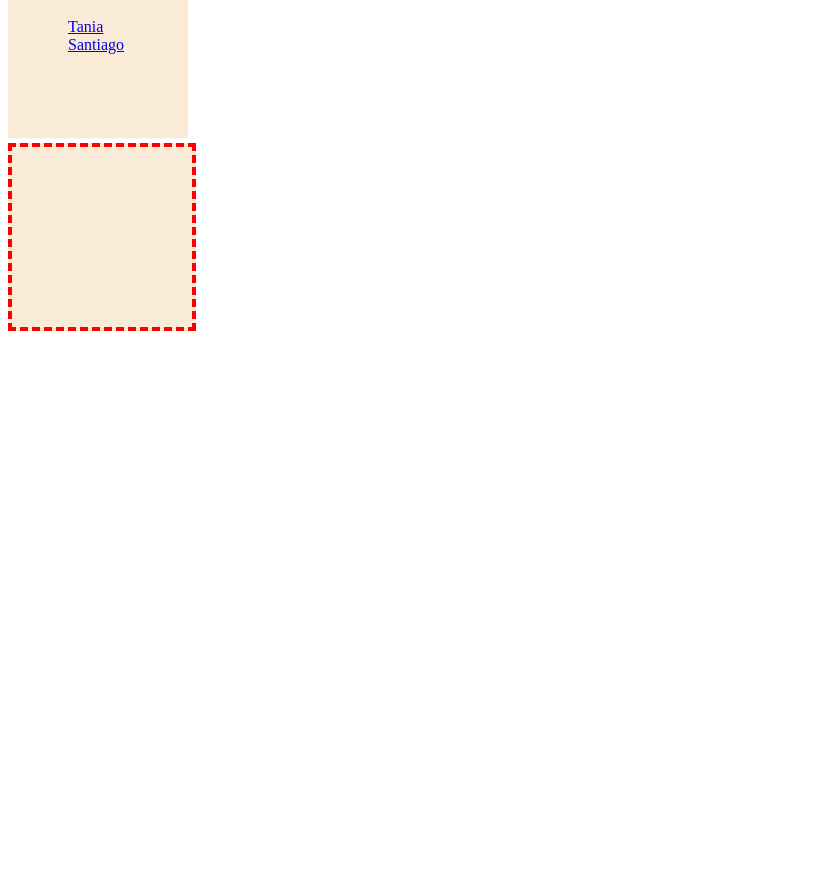
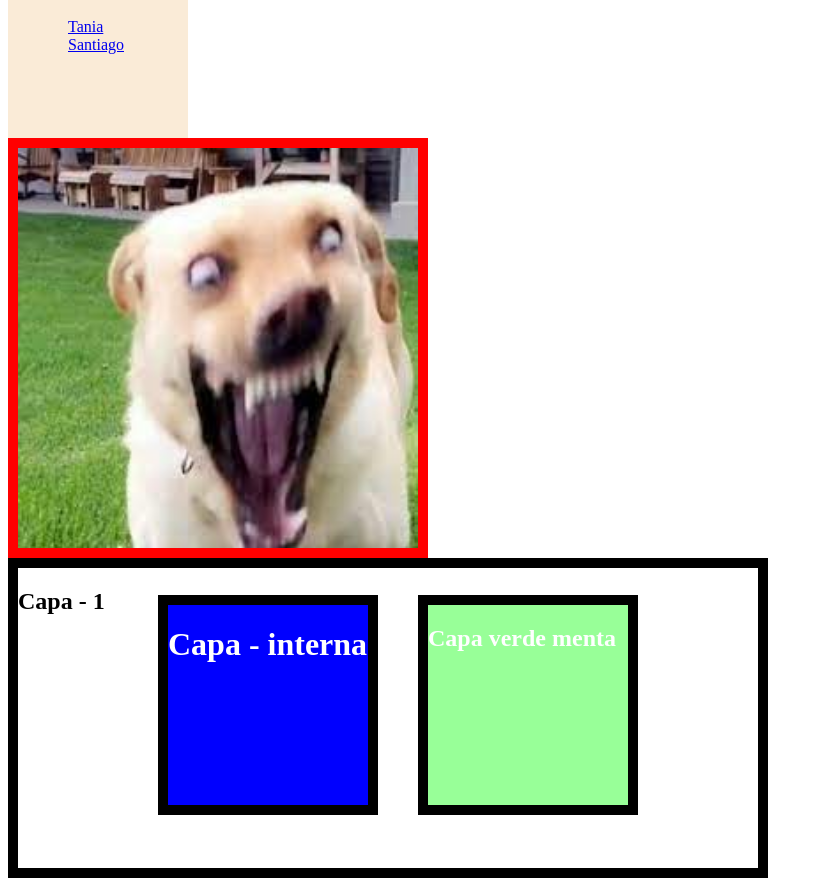
Before and after one commit to SantiagoCasasM/cesde-IntroduccionProgramacion, a plain HTML site: page ClaseCSS/divs.html in a window 1280 px wide. Shown: the part 420-1306 px from the top of the page, without its empty margins (0-823 px from the left). Before the commit the page ends 800 px from the top, so only its background shows below. Drawn offline with Linux system fonts and the light colour scheme.

Commit message:
Add files via upload

```diff
--- a/ClaseCSS/css/div.css
+++ b/ClaseCSS/css/div.css
@@ -10,12 +10,37 @@ a{
     display: block;
 }
 .tres{
-    width: 120px;
-    height: 120px;
-    background-color: antiquewhite;
-    margin-top: 5px;
-    padding-top: 60px;
-    padding-left: 60px;
-    border: 0.3rem red dashed;
+    width: 400px;
+    height: 400px;
+    border: 10px red solid;
 
 }
+#perrocrazy{
+    width: 400px;
+    height: 400px;
+}
+.externa{
+    width: 740px;
+    height: 300px;
+    border: 10px black solid;
+
+
+}
+.interna{
+    width: 200px;
+    height: 200px;
+    border: 10px rgb(0, 0, 0) solid;
+    margin-left:140px;
+    margin-top: -40px;
+
+    background-color: blue;
+}
+.interna2{
+    width: 200px;
+    height: 200px;
+    border: 10px #000000 solid;
+    margin-left: 400px;
+    margin-top: -220px;
+    background-color: #98FF98;
+
+}
--- a/ClaseCSS/divs.html
+++ b/ClaseCSS/divs.html
@@ -19,7 +19,16 @@
         <a href="#">Santiago</a>
     </div>
     <div class="tres">
-        <img src="" alt="">
+        <img id="perrocrazy" src="img/perrocrazy.jfif" alt="">
+    </div>
+    <div class="externa">
+        <h2>Capa - 1</h2>
+        <div class="interna">
+          <font color="white"> <h1> Capa - interna</h1></font>
+        </div>
+        <div class="interna2">
+        <font color="white"><h2>Capa verde menta</h2></font>
+        </div>
     </div>
 </body>
 </html>
```
Also changed, not shown: ClaseCSS/img/perrocrazy.jfif (added).
